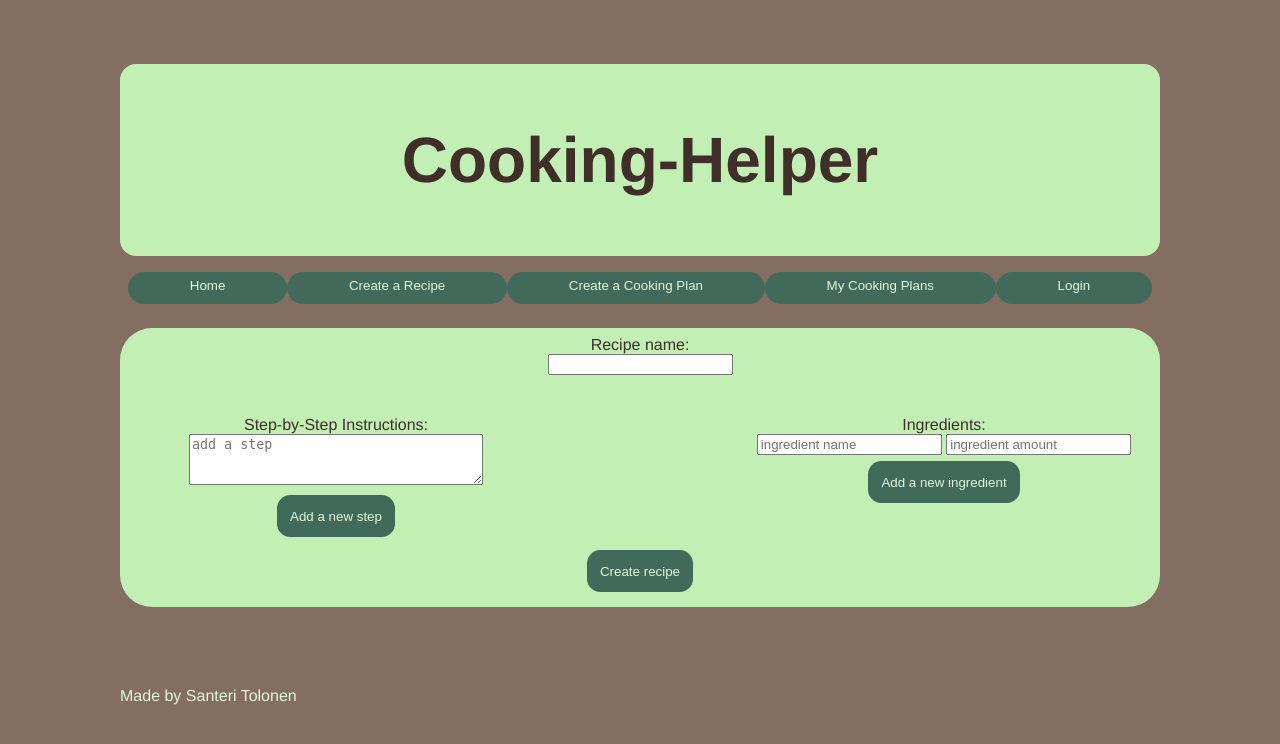
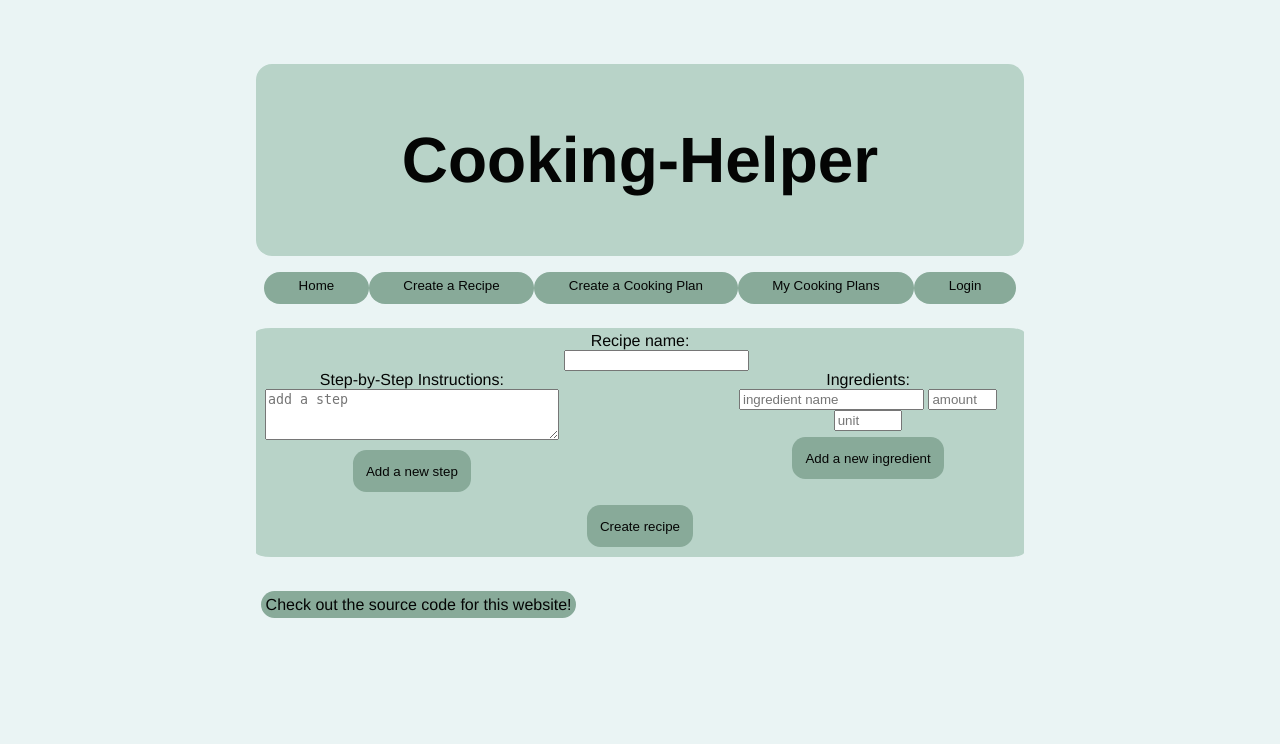
Before and after one commit to SJET-Code/cooking-helper, a Flask app: template templates/new.html in a window 1280 px wide. Shown: the top 744 px of the page. Run offline with Flask 2, Linux system fonts and the light colour scheme; the template is opened without the code that fills it, so the values that code supplies are empty.

Commit message:
add seperate amount and unit

```diff
--- a/schema.sql
+++ b/schema.sql
@@ -26,7 +26,8 @@ CREATE TABLE ingredients (
     id SERIAL PRIMARY KEY,
     recipe_id INTEGER REFERENCES recipes,
     ingredient TEXT,
-    amount TEXT
+    amount INTEGER,
+    unit TEXT
 );
 CREATE TABLE likes (
     id SERIAL PRIMARY KEY,
--- a/static/main.css
+++ b/static/main.css
@@ -1,25 +1,25 @@
 body {
   margin: auto;
-  max-width: 65em;
+  max-width: 60%;
   font-family: 'Helvetica', 'Arial', sans-serif;
-  background-color: rgb(132, 109, 97);
-  color: rgb(225, 247, 217);
+  background-color: rgb(234, 244, 244);
+  color: rgb(4, 5, 4);
 }
 .content {
-  padding: 0.5em;
-  margin-bottom: 5em;
-  background: rgb(194, 239, 179);
-  border-radius: 2em;
-  color: rgb(63, 46, 41);
+  padding: 0.5%;
+  margin-bottom: 5%;
+  background: rgb(184, 211, 200);
+  border-radius: 2%;
+  color: rgb(4, 5, 4);
 }
 .header{
-  background: rgb(194, 239, 179);
+  background: rgb(184, 211, 200);
   padding: .5em;
   font-weight: bold;
   font-size: 2em;
   border-radius: .5em;
   margin-top: 2em;
-  color: rgb(63, 46, 41);
+  color: rgb(4, 5, 4);
 }
 .subheader{
   padding-top: 1em;
@@ -56,26 +56,26 @@ h1 {
 
 .gridhome {
   display: grid;
-  grid-template-columns: [first] 32em [line2] 32em [end];
-  grid-template-rows: [row1] 5em [row2] auto [last-line];
+  grid-template-columns: [first] 50% [line2] 50% [end];
+  grid-template-rows: [row1] 5% [row2] auto [last-line];
 }
 
 .gridlogin {
   display: grid;
-  grid-template-columns: [first] 18em [middle] auto [third] 18em [end];
+  grid-template-columns: [first] 35% [middle] 30% [third] 35% [end];
   grid-template-rows: [row1] auto [row2] auto [last-line];
 }
 
 .gridnewcp {
   display: grid;
-  grid-template-columns: [first] 18em [middle] auto [third] 18em [end];
+  grid-template-columns: [first] 25% [middle] auto [third] 25% [end];
   grid-template-rows: [row1] auto [last-line];
 }
 
 .gridcontainer {
   display: grid;
-  grid-template-columns: [first] 26em [line2] 12em [line3] 26em [end];
-  grid-template-rows: [row1-start] 5em [row1-end] auto [third-line] auto [last-line];
+  grid-template-columns: [first] 40% [line2] 20% [line3] 40% [end];
+  grid-template-rows: [row1-start] auto [row1-end] auto [third-line] auto [last-line];
 }
 
 .navgrid {
@@ -88,8 +88,8 @@ h1 {
 
 .cookingplangrid{
   display: grid;
-  grid-template-columns: [first] 26em [line2] 12em [line3] 26em [end];
-  grid-template-rows: [row1-start] 5em [row1-end] auto [third-line] 8em [last-line];
+  grid-template-columns: [first] 40% [line2] 20% [line3] 40% [end];
+  grid-template-rows: [row1-start] auto [row1-end] auto [third-line] auto [last-line];
 }
 
 #link1.griditem {
@@ -97,56 +97,56 @@ h1 {
   grid-row: 1;
   text-align: center;
   border-radius: 1em;
-  background: rgb(66, 106, 90);
+  background: rgb(136, 170, 153);
 }
 #link2.griditem {
   grid-column: 2;
   grid-row: 1;
   text-align: center;
   border-radius: 1em;
-  background: rgb(66, 106, 90);
+  background: rgb(136, 170, 153);
 }
 #link3.griditem {
   grid-column: 3;
   grid-row: 1;
   text-align: center;
   border-radius: 1em;
-  background: rgb(66, 106, 90);
+  background: rgb(136, 170, 153);
 }
 #link4.griditem {
   grid-column: 4;
   grid-row: 1;
   text-align: center;
   border-radius: 1em;
-  background: rgb(66, 106, 90);
+  background: rgb(136, 170, 153);
 }
 #link5.griditem {
   grid-column: 5;
   grid-row: 1;
   text-align: center;
   border-radius: 1em;
-  background: rgb(66, 106, 90);
+  background: rgb(136, 170, 153);
 }
 #link1.griditem:hover {
-  background-color: rgb(130, 173, 135);
+  background-color: rgb(164, 195, 178);
 }
 #link2.griditem:hover {
-  background-color: rgb(130, 173, 135);
+  background-color: rgb(164, 195, 178);
 }
 #link3.griditem:hover {
-  background-color: rgb(130, 173, 135);
+  background-color: rgb(164, 195, 178);
 }
 #link4.griditem:hover {
-  background-color: rgb(130, 173, 135);
+  background-color: rgb(164, 195, 178);
 }
 #link5.griditem:hover {
-  background-color: rgb(130, 173, 135);
+  background-color: rgb(164, 195, 178);
 }
 #login.griditem {
   grid-column: 2;
   grid-row: 1;
   text-align: left;
-  background: rgb(130, 173, 135);
+  background: rgb(184, 211, 200);
   border-radius: 1em;
   padding: 2em;
   margin: 1em;
@@ -161,21 +161,21 @@ h1 {
   grid-column: 2;
   grid-row: 1;
   text-align: middle;
-  background: rgb(130, 173, 135);
+  background: rgb(184, 211, 200);
   border-radius: 1em;
 }
 #includes.griditem {
   grid-column: 1;
   grid-row: 2;
   text-align: left;
-  background: rgb(130, 173, 135);
+  background: rgb(184, 211, 200);
   border-radius: 1em;
 }
 #shoppinglist.griditem {
   grid-column: 3;
   grid-row: 2;
   text-align: left;
-  background: rgb(130, 173, 135);
+  background: rgb(184, 211, 200);
   border-radius: 1em;
 }
 #options.griditem {
@@ -221,6 +221,12 @@ input#instruction {
   height: 6em;
 }
 
+input#amount{
+  width: 20%;
+}
+input#unit{
+  width: 20%;
+}
 #ingredients.griditem {
   grid-column: 3;
   grid-row: 2;
@@ -248,17 +254,17 @@ fieldset{
 .button {
   padding: 1em;
   border-radius: 1em;
-  background: rgb(66, 106, 90);
-  color: rgb(225, 247, 217);
+  background: rgb(136, 170, 153);
+  color: rgb(4, 5, 4);
   margin: 0.5em;
   border: none;
 }
 .button:hover {
-  background-color: rgb(130, 173, 135);
+  background-color: rgb(164, 195, 178);
 }
 .button a {
   text-decoration: none;
-  color: rgb(130, 173, 135);
+  color: rgb(184, 211, 200);
 }
 
 div.center {
@@ -268,14 +274,14 @@ div.center {
 
 a{
   text-decoration: none;
-  background: rgb(66, 106, 90);
+  background: rgb(136, 170, 153);
   border-radius: 1em;
-  color: rgb(225, 247, 217);
+  color: rgb(4, 5, 4);
   padding: .3em;
   margin: 0.3em;
 }
 a:hover{
-  background: rgb(130, 173, 135);
+  background: rgb(164, 195, 178);
 }
 legend {
   width: 250px;
@@ -306,5 +312,5 @@ nav button {
   border: none;
   background: none;
   padding: .5em;
-  color: rgb(225, 247, 217);
+  color: rgb(4, 5, 4);
 }
--- a/static/scripts.js
+++ b/static/scripts.js
@@ -1,11 +1,11 @@
 function add_ingredient() {
     var newingredient = document.createElement('span');
-    newingredient.innerHTML = '<input type="text" name="ingredient" id="ingredient" placeholder="ingredient name" maxlength="50"> <input type="text" name="amount" id="amount" placeholder="ingredient amount" maxlength="30"><br>';
+    newingredient.innerHTML = '<input type="text" name="ingredient" id="ingredient" placeholder="ingredient name" maxlength="50"> <input type="number" name="amount" id="amount" placeholder="amount" min="1" max="9999999"><input type="text" name="unit" id="unit" placeholder="unit" maxlength="15"><br>';
     document.getElementById('container').appendChild(newingredient);
 }
 
 function add_step() {
     var newstep = document.createElement('div');
-    newstep.innerHTML = '<textarea name="instructions" id="instruction" form="new" placeholder="add a step" required maxlength="100" rows="3" cols="34"></textarea>';
+    newstep.innerHTML = '<textarea name="instructions" id="instruction" form="new" placeholder="add a step" maxlength="100" rows="3" cols="34"></textarea>';
     document.getElementById('instructionsteps').appendChild(newstep);
 }
--- a/templates/cooking_plan.html
+++ b/templates/cooking_plan.html
@@ -19,7 +19,7 @@
         <ul>
             {% for i in cp_ingredients %}
             <li><input class="check" type="checkbox" id="{{ i.id }}" name="ingredient_id" value="{{ i.id }}">
-            <label for="{{ i.id }}"> <em>{{ i.amount }}</em> {{ i.ingredient }}</label></li>
+            <label for="{{ i.id }}"> <em>{{ i.amount }} {{ i.unit }}</em> {{ i.ingredient }}</label></li>
             {% endfor %}
         </ul>
         <div class="center"><input class="button" type="submit" value="Hide Ingredients"/>
--- a/templates/layout.html
+++ b/templates/layout.html
@@ -34,7 +34,7 @@
         {% endif %}
       </div>
      </nav>
-    <main><div class="center"> {{ message }} </div>
+    <main><div class="center"> {% for i in message %} {{ i }}<br> {% endfor %}</div>
       <div class="content">
         {% block content %}
 
@@ -45,7 +45,10 @@
         </aside>
     </main>
     <footer>
-      <p>Made by Santeri Tolonen</p>
+      {% if user %}
+        <p>Logged in as {{ username }}</p>
+        {% endif %}
+      <p><a href="https://github.com/SJET-Code/cooking-helper">Check out the source code for this website!</a></p>
     </footer>
   </body>
 </html>
--- a/templates/new.html
+++ b/templates/new.html
@@ -17,8 +17,9 @@
     <div class="griditem" id="ingredients">
     <label for="ingredient">Ingredients:</label>
         <div id="container">
-            <span><input type="text" name="ingredient" id="ingredient" placeholder="ingredient name" required maxlength="35"></span>
-            <span><input type="text" name="amount" id="amount" placeholder="ingredient amount" required maxlength="20"><br></span>
+            <span><input type="text" name="ingredient" id="ingredient" placeholder="ingredient name" required maxlength="35">
+            <input type="number" name="amount" id="amount" placeholder="amount" required min="1" max="9999999">
+            <input type="text" name="unit" id="unit" placeholder="unit" maxlength="15"><br></span>
         </div>
         <input class="button" type="button" id="newIngredient" onclick="add_ingredient();" value="Add a new ingredient"><br>
     </div>
--- a/templates/recipe.html
+++ b/templates/recipe.html
@@ -18,7 +18,7 @@
         <div class="center">Ingredients:</div>
         <ul>
         {% for ing in ingredients %}
-        <li> <em>{{ ing.amount }}</em> {{ ing.ingredient}}
+        <li> <em>{{ ing.amount }} {{ ing.unit }}</em> {{ ing.ingredient}}
         {% endfor %}
         </ul>
     </div>
```
Also changed, not shown: recipes.py (+32 -17 lines), routes.py (+45 -26 lines), templates/edit_recipe.html (+5 -4 lines), users.py (+15 -5 lines).
